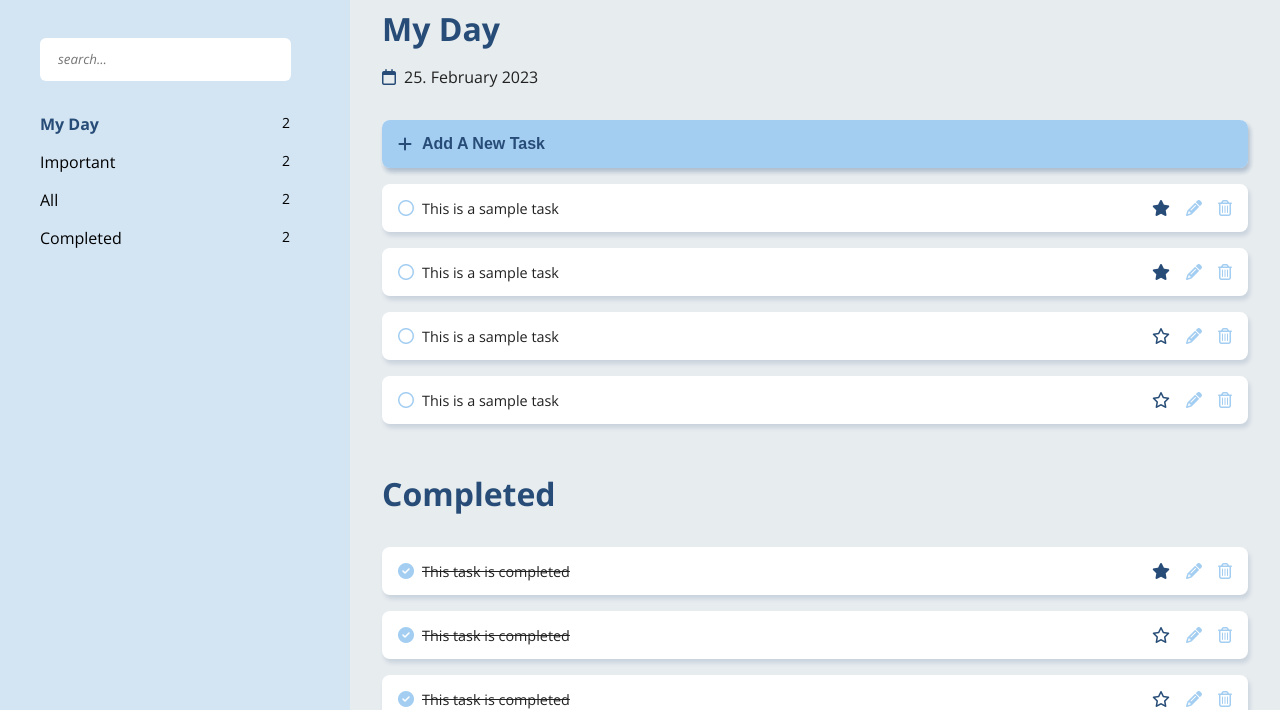
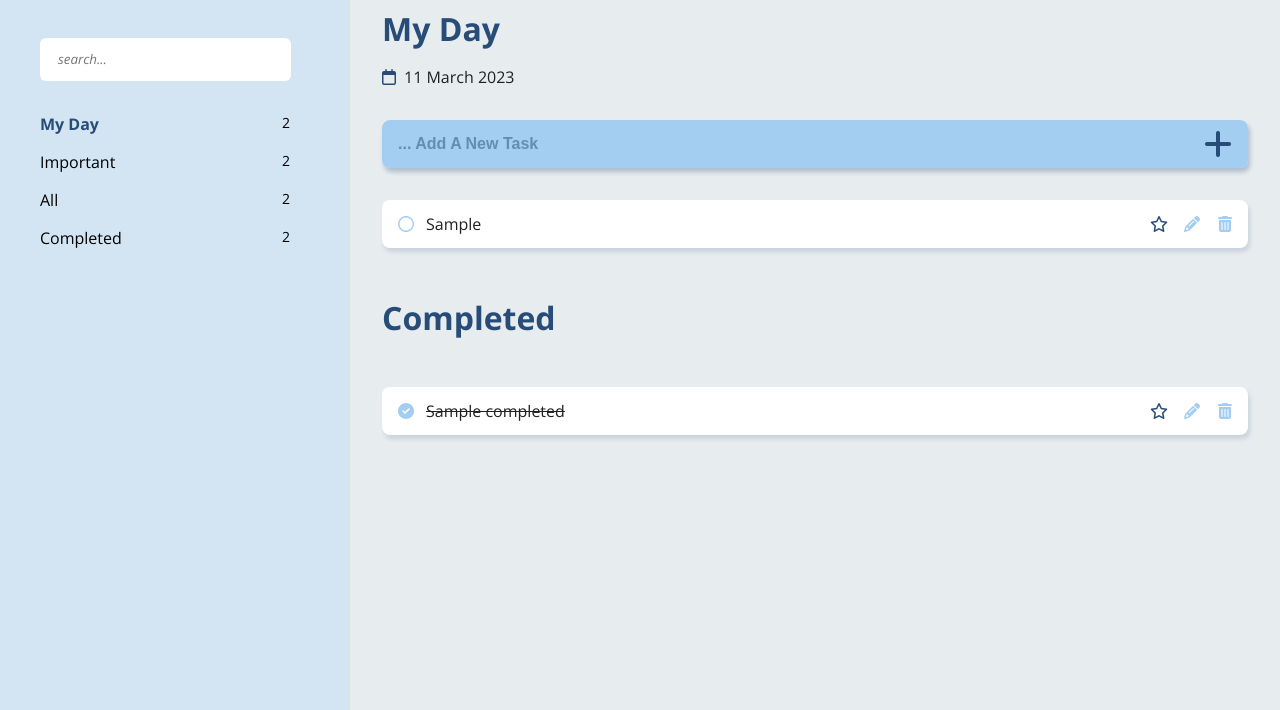
Before and after one commit to AnnaHittaller/TickIt, a plain HTML site: page index.html in a window 1280 px wide. Shown: the part 90-800 px from the top of the page. Drawn offline with nearby package versions, Linux system fonts and the light colour scheme; a web font is replaced by a local one.

Commit message:
v2.0, rewrite

```diff
--- a/index.html
+++ b/index.html
@@ -18,17 +18,17 @@
 			crossorigin="anonymous"
 			referrerpolicy="no-referrer" />
 		<link rel="icon" type="image/x-icon" href="./assets/TickIt-Navicon.png" />
-		<link rel="stylesheet" href="./style.css" />
-		<link rel="stylesheet" href="./style-kopie.css">
+		<link rel="stylesheet" href="./style-A.css" />
+		<link rel="stylesheet" href="./style-M.css">
 		<title>TickIt</title>
 	</head>
 	<body>
 		<!--  SIDEBAR SECTION START -->
 
-		<section class="sidebar">
+		<section class="sidebar" id="sidebar">
 			<header>
 				<div class="logo">
-				<img class="logo-tick-it" src="./assets/TickIt-Logo-PNG.png"/></div>
+				<img class="logo-tick-it" src="./assets/TickIt-Logo-Positive-PNG.png"/></div>
 
 			</header>
 			<div class="tasklists">
@@ -68,7 +68,7 @@
 
 			<div class="menu-logo">
 				<div class="menu-logo-left">
-					<div class="hamburger">
+					<div class="hamburger" id="hamburger">
 						<a href="javascript:void(0)" class="closebtn" onclick="closeNav()"><img class="burger-button" src="./assets/Burger-Menu-Tick-It.png"/></a>
 					<!-- <div class="burger">
 						<div id="burger-bar-1"></div>
@@ -83,138 +83,50 @@
 				</label>
 				</div>
 			<div class="logo-main">
-			<img class= "lightmode" src="./assets/TickIt-Logo-PNG.png" alt="TickIt logo">
-			<img class="darkmode" src="./assets/TickIt-Logo-Negativ-PNG.png" alt="TickIt logo">
+			<img id="logo-main" src="./assets/TickIt-Logo-Positive-PNG.png" alt="TickIt logo">
 			</div>
 			</div>
 			<div class="my-day">
 				<h1>My Day</h1>
-				<!-- Here comes some JS later on to show current date -->
 				<div class="date">
 					<i class="fa-regular fa-calendar"></i>
 					<span id="date">25. February 2023</span>
 				</div>
-				<div class="task-container">
+				<div class="task-container" id="task-to-do">
 
 
 					<div class="input-field">
-						<input type="text" id="new-task" class="task new-task" placeholder="Add A New Task">
-					<i class="fa-solid fa-plus"></i>
+						<input type="text" id="new-task" class="task new-task" placeholder="... Add A New Task">
+					<i class="fa-solid fa-plus" id="add-new"></i>
 					</div>
+			<!-- New list for the tasks -->
 
-
-					<div class="task to-do">
-						<div class="task-left">
-                            <i class="fa-regular fa-circle"></i>
-                            <p>This is a sample task</p>
-                        </div>
-						<div class="task-right">
-							<i class="fa-solid fa-star"></i>
-							<i class="fa-solid fa-pencil"></i>
-							<i class="fa-regular fa-trash-can"></i>
-						</div>
-
-					</div>
-
-                    <div class="task to-do">
-						<div class="task-left">
-                            <i class="fa-regular fa-circle"></i>
-                            <p>This is a sample task</p>
-                        </div>
-						<div class="task-right">
-							<i class="fa-solid fa-star"></i>
-							<i class="fa-solid fa-pencil"></i>
-							<i class="fa-regular fa-trash-can"></i>
-						</div>
-					</div>
-
-                    <div class="task to-do">
-						<div class="task-left">
-                            <i class="fa-regular fa-circle"></i>
-                            <p>This is a sample task</p>
-                        </div>
-						<div class="task-right">
-							<i class="fa-regular fa-star"></i>
-							<i class="fa-solid fa-pencil"></i>
-							<i class="fa-regular fa-trash-can"></i>
-						</div>
-					</div>
-
-                    <div class="task to-do">
-						<div class="task-left">
-                            <i class="fa-regular fa-circle"></i>
-                            <p>This is a sample task</p>
-                        </div>
-						<div class="task-right">
-							<i class="fa-regular fa-star"></i>
-							<i class="fa-solid fa-pencil"></i>
-							<i class="fa-regular fa-trash-can"></i>
-						</div>
-					</div>
+					<ul class="tasks" id="new-tasklist">
+						<li class='to-do task'><span class=" to-do">Sample</span></li>
+					</ul>
 
                 </div>
 			</div>
 		</div>
 
-			<div class="completed">
+			<div class="completed" >
                 <h2>Completed</h2>
-                <div class="task-container">
+                <div class="task-container" id="completed">
 
-                    <div class="task completed-task">
-						<div class="task-left">
-                            <i class="fa-solid fa-circle-check"></i>
-                            <p>This task is completed</p>
-                        </div>
-						<div class="task-right">
-							<i class="fa-solid fa-star"></i>
-							<i class="fa-solid fa-pencil"></i>
-							<i class="fa-regular fa-trash-can"></i>
-						</div>
-				    </div>
+			<!-- New list for the completed tasks -->
+					<ul class="tasks" id="completed-tasks-list">
+						<li class='task completed-task'><span class="completed-task">Sample completed</span></li>
+					</ul>
 
-                    <div class="task completed-task">
-						<div class="task-left">
-                            <i class="fa-solid fa-circle-check"></i>
-                            <p>This task is completed</p>
-                        </div>
-						<div class="task-right">
-							<i class="fa-regular fa-star"></i>
-							<i class="fa-solid fa-pencil"></i>
-							<i class="fa-regular fa-trash-can"></i>
-						</div>
-				    </div>
 
-                    <div class="task completed-task">
-						<div class="task-left">
-                            <i class="fa-solid fa-circle-check"></i>
-                            <p>This task is completed</p>
-                        </div>
-						<div class="task-right">
-							<i class="fa-regular fa-star"></i>
-							<i class="fa-solid fa-pencil"></i>
-							<i class="fa-regular fa-trash-can"></i>
-						</div>
-				    </div>
                 </div>
             </div>
 		</main>
 
 		<!--  TASKS SECTION END -->
 
-		<script>
-
-function openNav() {
-  document.getElementById("mySidebar").style.width = "350px";
-  document.getElementById("main").style.display = "none";
-}
-
-function closeNav() {
-  document.getElementById("mySidebar").style.width = "0";
-  document.getElementById("main").style.marginLeft = "0";
-  document.getElementById("main").style.display = "";
-}
-</script>
-
+	<script src="./script-A.js"></script>
+	<script src ="./script-M.js"></script>
 
 </body>
 </html>
--- /dev/null
+++ b/script-A.js
@@ -0,0 +1,74 @@
+// darkmode toggle
+
+ const darkModeButton = document.getElementById('darkmode-toggle');
+ const body = document.querySelector('body');
+ const logo = document.getElementById('logo-main');
+
+ darkModeButton.addEventListener('click', () => {
+    body.classList.toggle('darkmode');
+ })
+
+
+//chnaging logo versions for darkmode, this is not working at the moment, will have to apply classes
+
+ function changeLogo() {
+
+  }
+
+  darkModeButton.addEventListener('click', changeLogo)
+
+
+// today' date
+
+
+  const today = new Date();
+
+  const options = {
+      day: 'numeric',
+      month: 'long',
+      year: 'numeric'
+    };
+
+    const formattedDate = today.toLocaleDateString('en-GB', options);
+
+    const dateSpan = document.getElementById('date');
+    dateSpan.innerHTML = formattedDate;
+
+// Adding new tasks
+
+    const addNewButton = document.getElementById('add-new');
+    //console.log(addNewButton)
+    const inputField = document.getElementById('new-task')
+    //console.log(inputField)
+
+    const taskList = document.getElementById('task-to-do');
+    //console.log(taskList)
+
+
+
+
+
+
+
+// completing tasks
+
+   const completed = document.getElementById('completed');
+   //console.log(completed)
+
+
+
+
+
+// adding pencil and trashcan icons to the list items
+
+const listItems = document.getElementsByClassName('task')
+
+for(let i = 0; i<listItems.length; i++) {
+    const pencil = document.createElement('i');
+    pencil.className = "fa-solid fa-pencil pencil";
+    listItems[i].appendChild(pencil)
+
+    const trash = document.createElement('i');
+    trash.className = "fa-solid fa-trash-can trash";
+    listItems[i].appendChild(trash)
+}
--- a/style.css
+++ b/style-A.css
@@ -8,7 +8,7 @@
 	box-sizing: border-box;
 }
 
-:root {
+body {
 	font-size: 16px;
 	--text-color: #212121;
 	--accentcolor-dark: #274c77;
@@ -16,18 +16,18 @@
 	--background-colored: #d3e4f2;
 	--background-grey: #e7ecef;
 	--light-basic: #ffffff;
+	--box-shadow: rgba(39, 76, 119, 0.15);
 }
 
-/*  We will need this part just for later, the dark-light mode switcher
-
 .darkmode {
-	--text-color: #212121;
-	--accentcolor-dark: #274c77;
+	--text-color: white;
+	--accentcolor-dark: #d3e4f2;
 	--accentcolor-light: #a3cef1;
 	--background-colored: #d3e4f2;
-	--background-grey: #e7ecef;
+	--background-grey: #274c77;
 	--light-basic: #ffffff;
-} */
+	--box-shadow: rgba(33, 33, 33, 0.5);
+}
 
 body {
 	font-family: "Open Sans", sans-serif;
@@ -37,20 +37,17 @@ body {
 
 /* Sidebar styles */
 
-.sidebar {
+/* .sidebar {
 	background: var(--background-colored);
-	/* width: 25%; */
 	min-height: 100vh;
-}
+} */
 
 /* Task section styles */
 
 main {
-	background: var(--background-grey);
 	position: fixed;
 	right: 0;
 	width: calc(100% - 350px);
-	min-height: 100vh;
 	padding: 2rem;
 }
 
@@ -60,17 +57,15 @@ main {
 	justify-content: space-between;
 	align-items: center;
 	padding: 1rem 0;
-
 }
 
 .menu-logo-left {
 	display: flex;
 	align-items: center;
-
 }
 
+/* These were for the burger menu which I created before adding yours, it is also commented out in the html file
 .burger {
-	/* will have to change display mode when we need the hamburger menu */
 	display: none;
 	flex-direction: column;
 	align-items: center;
@@ -90,7 +85,7 @@ main {
 
 #burger-bar-3 {
 	margin-bottom: 0;
-}
+} */
 
 label {
 	width: 65px;
@@ -98,10 +93,10 @@ label {
 	position: relative;
 	display: block;
 	border-radius: 33px;
-	border: 2px solid #A1A1A1;
+	border: 2px solid #a1a1a1;
 	background-color: var(--background-colored);
 	cursor: pointer;
-	transition: .3s;
+	transition: 0.3s;
 }
 
 label::after {
@@ -113,7 +108,7 @@ label::after {
 	left: 3px;
 	background-color: rgb(245, 177, 50);
 	border-radius: 50%;
-	transition: .3s;
+	transition: 0.3s;
 }
 
 input[type="checkbox"] {
@@ -124,13 +119,13 @@ input[type="checkbox"] {
 
 input[type="checkbox"]:checked + label {
 	background-color: var(--background-colored);
-	border: 2px solid #A1A1A1;
+	border: 2px solid #a1a1a1;
 }
 
 input[type="checkbox"]:checked + label::after {
 	left: 58px;
 	transform: translateX(-100%);
-	background-color: var(--accentcolor-dark);
+	background-color: #274c77;
 }
 
 label i {
@@ -143,13 +138,13 @@ label i {
 label .fa-sun {
 	color: #ffffff;
 	left: 7px;
-	transform: .3s;
+	transform: 0.3s;
 }
 
 label .fa-moon {
 	color: #a1a1a1;
 	left: 40px;
-	transform: .3s;
+	transform: 0.3s;
 }
 
 input[type="checkbox"]:checked + label .fa-sun {
@@ -164,11 +159,9 @@ a.closebtn {
 	display: none;
 }
 
-img.lightmode,
-img.darkmode {
+#logo-main {
 	display: none;
 	width: 125px;
-
 }
 
 .my-day h1,
@@ -213,7 +206,7 @@ img.darkmode {
 	background-color: var(--light-basic);
 	padding: 0rem 1rem;
 	border-radius: 0.5rem;
-    box-shadow: 2px 4px 4px 0 rgba(39, 76, 119, .15);
+	box-shadow: 2px 4px 4px 0 var(--box-shadow);
 }
 
 .input-field {
@@ -221,24 +214,20 @@ img.darkmode {
 	padding: 0;
 }
 
-.circle-task {
-	display: flex;
-	align-items: center;
-	gap: 1rem;
-}
-
 #new-task {
 	justify-content: flex-start;
 	background-color: var(--accentcolor-light);
 	outline: none;
 	border: none;
-	padding-left: 2.5rem;
-	cursor: pointer;
+	padding-left: 1rem;
+	cursor: text;
+	color: #274c77;
+	font-weight: bold;
+	font-size: 1rem;
 }
 
-.new-task,
 .new-task::placeholder {
-	color: var(--accentcolor-dark);
+	color: rgba(39, 76, 119, 0.5);
 	font-weight: bold;
 	font-size: 1rem;
 }
@@ -246,27 +235,96 @@ img.darkmode {
 .fa-plus {
 	position: absolute;
 	padding: 0 1rem;
-	color: var(--accentcolor-dark);
+	color: #274c77;
 	font-weight: bold;
+	font-size: 2rem;
+	right: 0rem;
+	border-radius: 50%;
+	cursor: pointer;
+}
+
+/*  from here is the code for thebnew list items */
+
+ul.tasks {
+	width: 100%;
+}
+
+li.task {
+	position: relative;
 	font-size: 1rem;
 }
 
+li.to-do::before {
+	content: "\f111";
+	display: inline-block;
+	font-family: "Font Awesome 5 Free";
+	font-weight: 400;
+	font-size: 1rem;
+	color: var(--accentcolor-light);
+	padding-right: 0.25rem;
+	cursor: pointer;
+}
 
-.task-left {
+li.completed-task::before {
+	content: "\f058";
+	display: inline-block;
+	font-family: "Font Awesome 5 Free";
+	font-weight: 900;
+	font-size: 1rem;
+	color: var(--accentcolor-light);
+	padding-right: 0.25rem;
+	cursor: pointer;
+}
+
+li.task::after {
+	content: "\f005";
+	display: inline-block;
+	font-family: "Font Awesome 5 Free";
+	font-weight: 400;
+	font-size: 1rem;
+	color: #274c77;
+	cursor: pointer;
+	position: absolute;
+	right: 5rem;
+}
+
+.to-do {
 	display: flex;
 	justify-content: flex-start;
 	align-items: center;
 	gap: 0.5rem;
+	color: #212121;
 }
 
-.task-left p {
-	font-size: 0.9rem;
+.completed-task {
+	display: flex;
+	justify-content: flex-start;
+	align-items: center;
+	gap: 0.5rem;
+	color: #212121;
 }
 
-.task-right {
-	display: flex;
-	gap: 1rem;
+span.completed-task {
+	text-decoration: line-through;
 }
+
+.completed-task::before {
+	text-decoration-skip-ink: auto;
+	-webkit-text-decoration-skip-ink: auto;
+	-moz-text-decoration-skip-ink: auto;
+}
+
+.pencil {
+	position: absolute;
+	right: 3rem;
+}
+
+.trash {
+	position: absolute;
+	right: 1rem;
+}
+
+/*  up to here */
 
 .fa-circle,
 .fa-pencil,
@@ -277,31 +335,22 @@ img.darkmode {
 }
 
 .fa-star {
-	color: var(--accentcolor-dark)
+	color: #274c77;
 }
-
-.completed-task p {
-	text-decoration: line-through;
-}
-
 
 /*  MEDIA QUERIES ----------------------- */
 
 @media only screen and (max-width: 768px) {
-
-	.sidebar {
-		display: none;
-	}
-
 	main {
 		width: 100%;
 	}
 
-	img.lightmode {
+	#logo-main {
 		display: inline-block;
 	}
 
 	a.closebtn {
 		display: inline-block;
+		z-index: 50;
 	}
 }
--- a/style-kopie.css
+++ b/style-M.css
@@ -12,7 +12,6 @@
 
 main {
 	background: var(--background-grey);
-	/* width: 100%; */
 	min-height: 100vh;
 }
 .logo-tick-it {
@@ -88,6 +87,7 @@ h3 {
 
 .burger-button {
 	width: 30px;
+	z-index: 15;
 }
 
 .sidebar-test {
@@ -192,7 +192,5 @@ h3 {
 
 
 @media (max-width: 768px) {
-.sidebar {
-	display: none;
+
 }
-}
```
Also changed, not shown: script-M.js (added, +10 -0 lines), assets/TickIt-Logo-Positive-PNG.png (renamed from assets/TickIt-Logo-PNG.png). Lines whose indentation alone changed are shown as unchanged.
